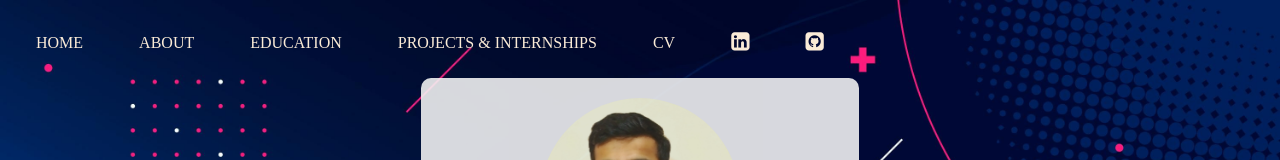
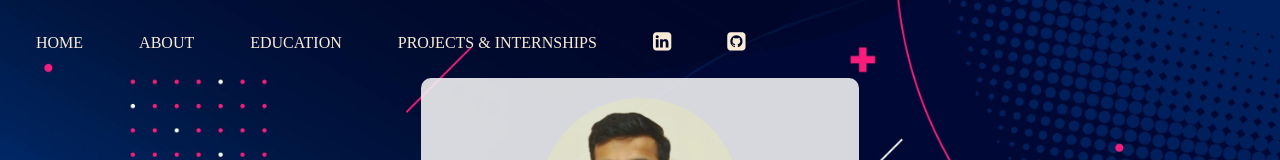
Before and after one commit to Kushal7788/Kushal7788.github.io, a plain HTML site: page index.html in a window 1280 px wide. Shown: the top 160 px of the page. Drawn offline with Linux system fonts and the light colour scheme.

Commit message:
chore: remove CV download and its navbar link

```diff
--- a/index.html
+++ b/index.html
@@ -14,7 +14,6 @@
         <a href="#" onclick="displayAbout()">ABOUT</a>
         <a href="#" onclick="displayEducation()">EDUCATION</a>
         <a href="#" onclick="displayProjects()">PROJECTS & INTERNSHIPS</a>
-        <a href="resources/KushalShah_IIITH.pdf">CV</a>
         <a href="https://www.linkedin.com/in/kushal-s/" class="fa fa-linkedin-square fa-lg"></a>
         <a href="https://github.com/Kushal7788" class="fa fa-github-square fa-lg"></a>
     </div>
```
Also changed, not shown: 2 other files.
